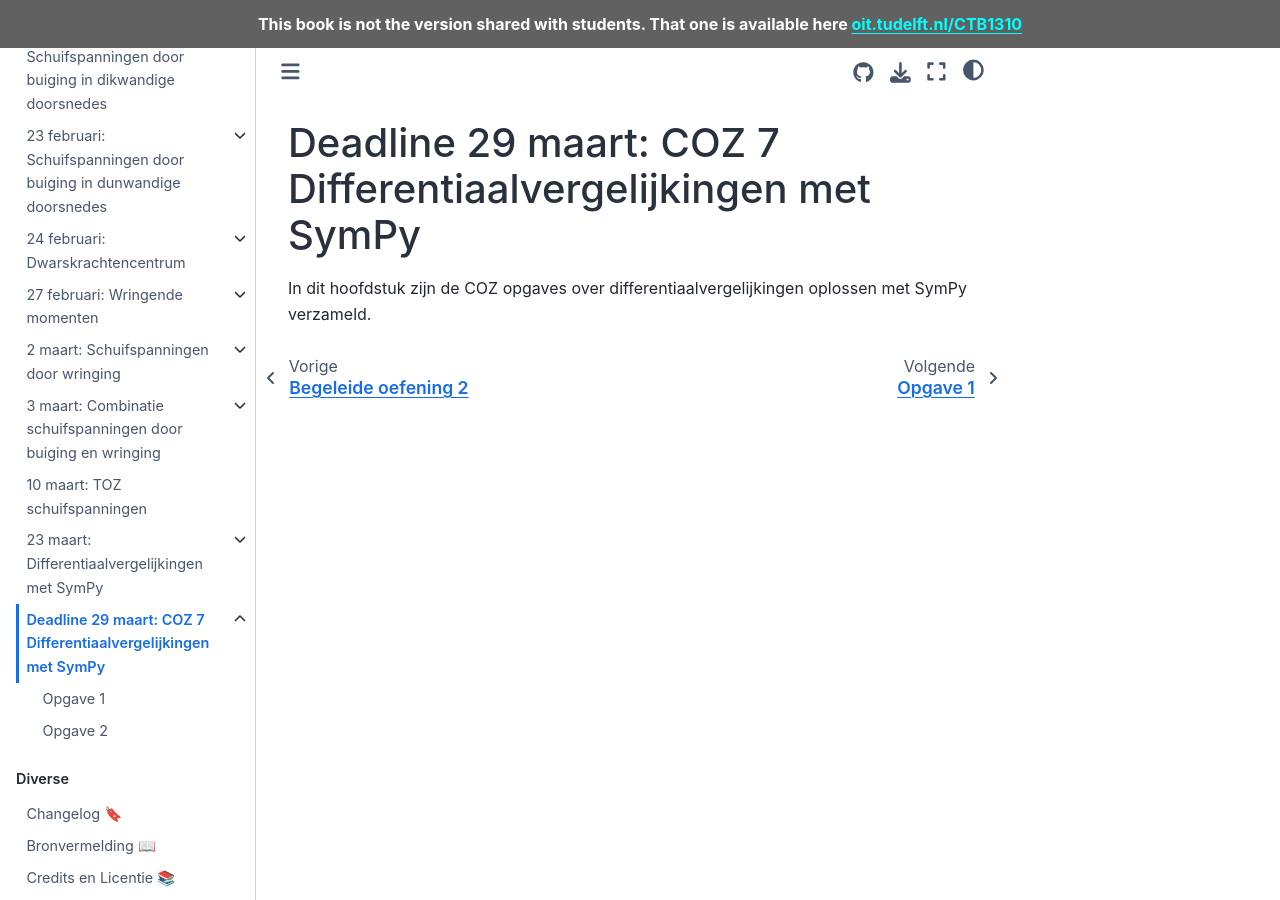
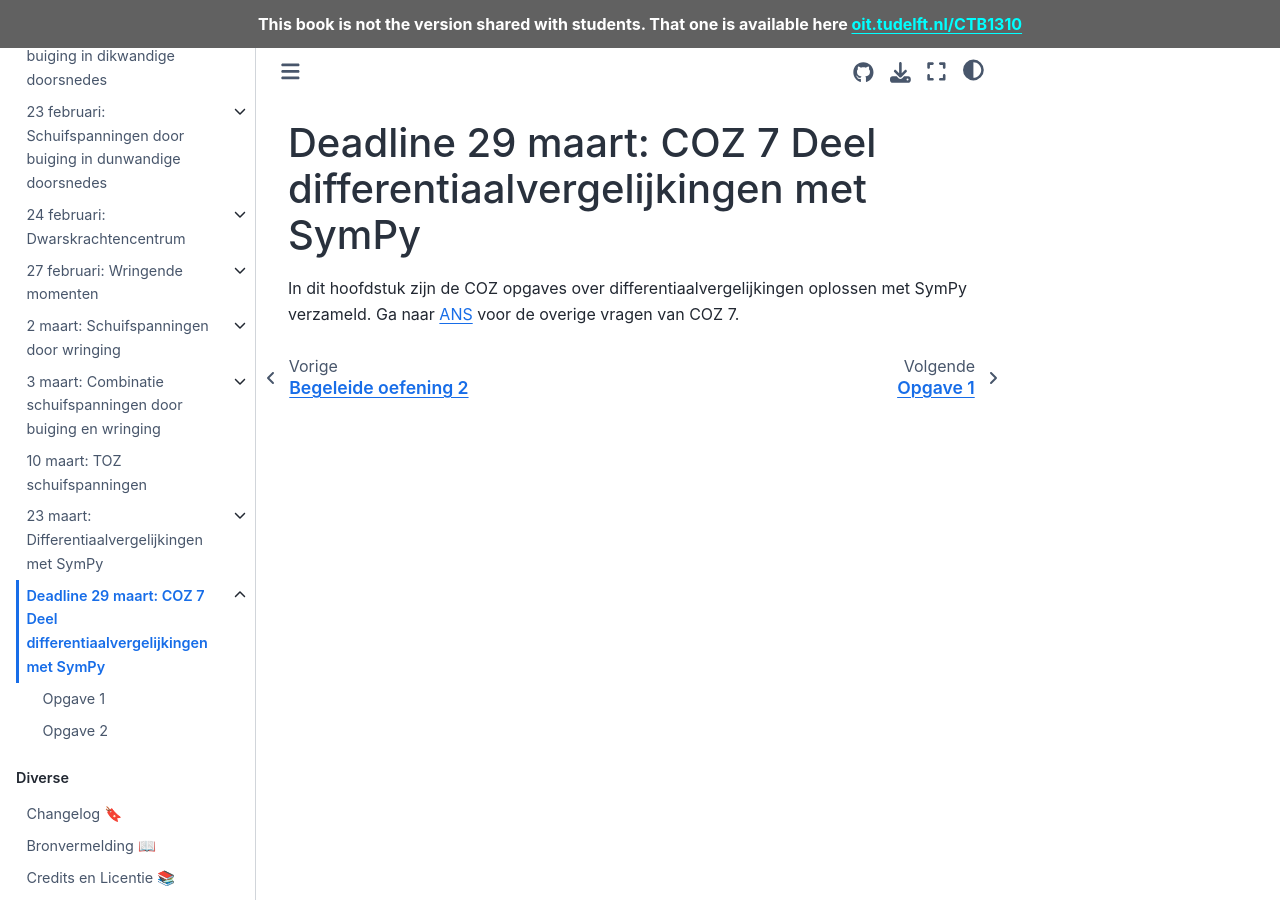
Before and after one commit to TUDelft-books/CTB1310, a Jupyter Book: the page built from book/sympy_COZ/les.md, in a window 1280 px wide and 900 px high. Built offline with Jupyter Book 1.0.4 settings and Sphinx 7.4.7 and the Sphinx Book theme 1.1.4, drawn with Linux system fonts in a browser that asks for light colours; comment, search, counter and statistics services are not loaded.

Commit message:
Update les.md

```diff
--- a/book/sympy_COZ/les.md
+++ b/book/sympy_COZ/les.md
@@ -1,3 +1,3 @@
-# Deadline 29 maart: COZ 7 Differentiaalvergelijkingen met SymPy
+# Deadline 29 maart: COZ 7 Deel differentiaalvergelijkingen met SymPy
 
-In dit hoofdstuk zijn de COZ opgaves over differentiaalvergelijkingen oplossen met SymPy verzameld.
+In dit hoofdstuk zijn de COZ opgaves over differentiaalvergelijkingen oplossen met SymPy verzameld. Ga naar [ANS](https://ans.app/universities/1/courses/575946/assignments/1692821/go_to) voor de overige vragen van COZ 7.
```
